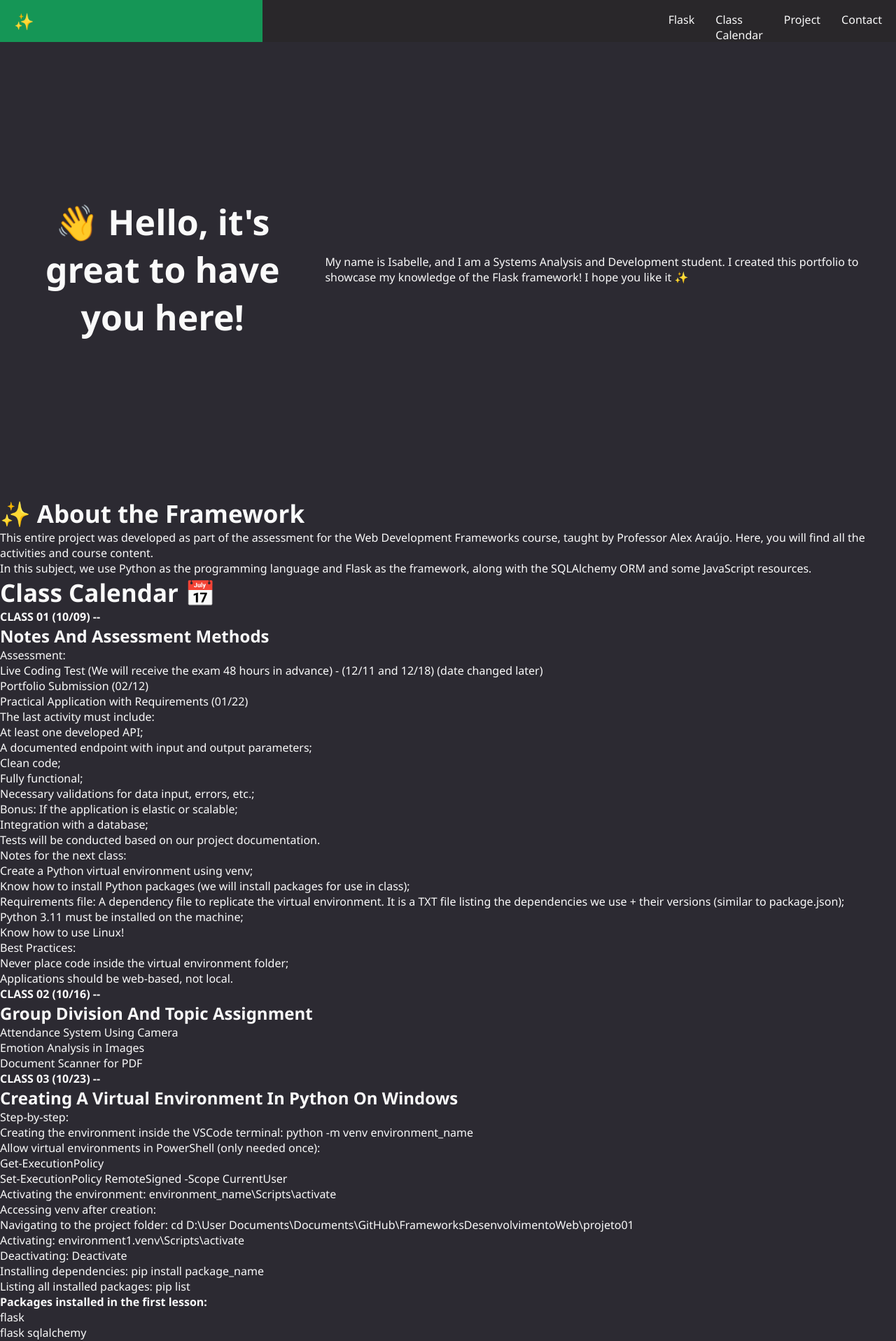
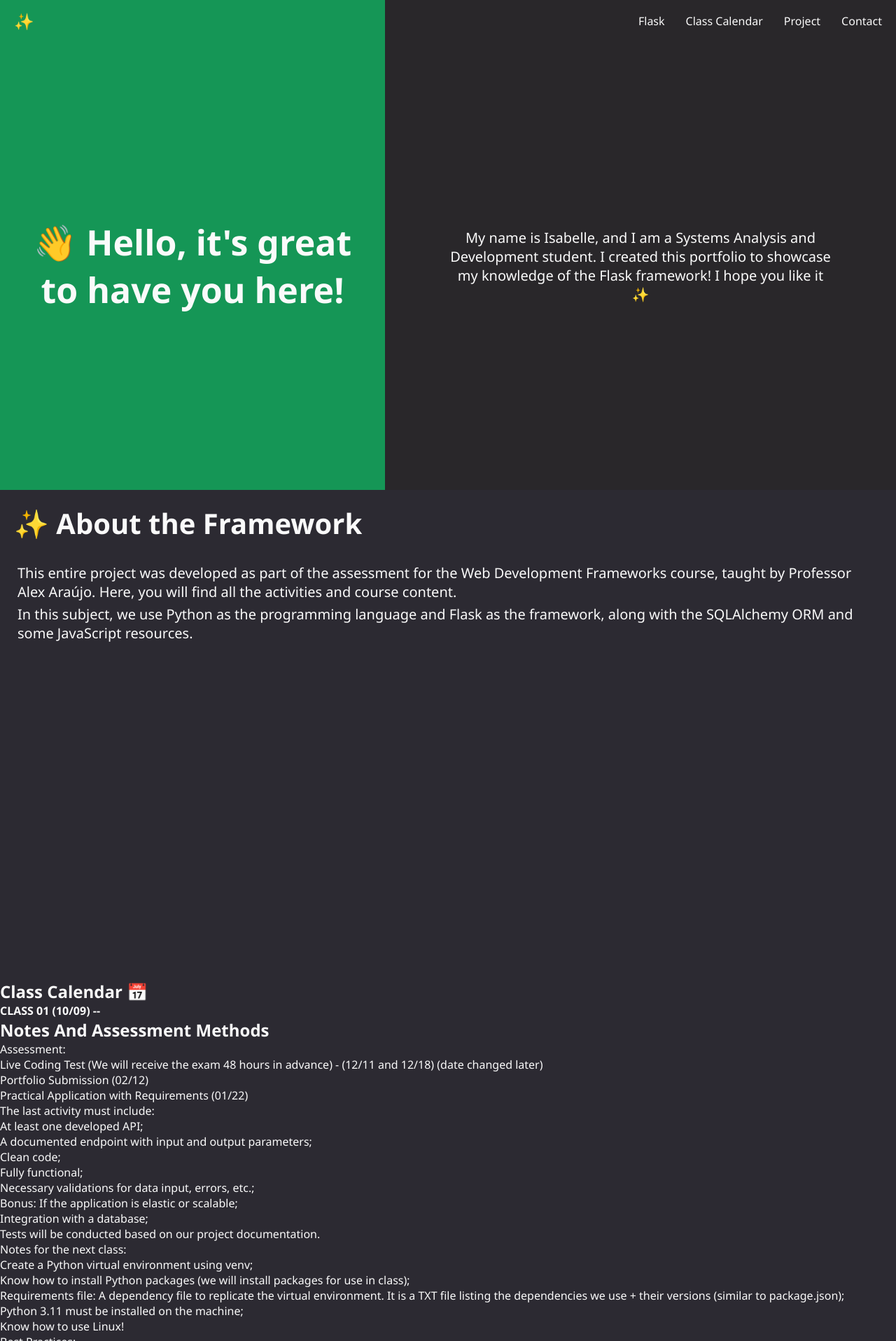
Before and after one commit to IsabelleRancan/FrameworksParaDesenvolvimentoWeb, a Flask app: page / in a window 1280 px wide. Shown: the top 1916 px of the page at 70% size. Run offline with Flask 3, Linux system fonts and the light colour scheme; parts of the project's set-up code (start-up, migrations or seed data) failed here and were passed over.

Commit message:
mais um pouco de estilização

```diff
--- a/PortifolioFrameworkFlask/static/css/style.css
+++ b/PortifolioFrameworkFlask/static/css/style.css
@@ -9,13 +9,12 @@
 }
 
 header nav {
-  display: flex;
-  justify-content: space-between;
+  display: grid;
+  grid-template-columns: 550px auto;
   align-items: center;
 }
 header nav .left-side-nav {
   background-color: #159656;
-  width: 550px;
   height: 60px;
   padding: 10px 20px;
   display: flex;
@@ -26,35 +25,61 @@ header nav .left-side-nav a {
   font-size: 23px;
 }
 header nav .right-side-nav {
-  width: 980px;
   height: 60px;
   background-color: #29272A;
   padding: 17px 20px;
   display: flex;
-  padding-left: 550px;
+  justify-content: flex-end;
+  align-items: center;
+  gap: 30px;
 }
 header nav .right-side-nav a {
-  gap: 15px;
-  margin-left: 30px;
   background-color: #29272A;
   font-size: 16px;
 }
 
 body #home {
-  height: 650px;
+  height: 640px;
+  display: grid;
+  grid-template-columns: 550px auto;
+  align-items: center;
+}
+body #home .left {
+  background-color: #159656;
   display: flex;
+  height: 100%;
+  padding: 20px;
+  justify-content: center;
   align-items: center;
-  justify-content: center;
-}
-body #home h1 {
-  width: 550px;
-  padding: 20px;
-  font-size: 50px;
   text-align: center;
 }
-body #home p {
-  width: 980px;
+body #home .left h1 {
+  background-color: #159656;
+  font-size: 50px;
 }
-body h1 {
-  font-size: 35px;
+body #home .right {
+  background-color: #29272A;
+  display: flex;
+  height: 100%;
+  padding: 20px;
+  justify-content: center;
+  align-items: center;
+  text-align: center;
+}
+body #home .right p {
+  background-color: #29272A;
+  font-size: 20px;
+  width: 550px;
+}
+body #flask {
+  height: 700px;
+  padding: 20px;
+}
+body #flask h1 {
+  font-size: 40px;
+  margin-bottom: 30px;
+}
+body #flask p {
+  font-size: 20px;
+  margin: 5px;
 }/*# sourceMappingURL=style.css.map */
--- a/PortifolioFrameworkFlask/static/css/style.scss
+++ b/PortifolioFrameworkFlask/static/css/style.scss
@@ -4,7 +4,7 @@ $second-color: #2C2A32;
 $third-color: #159656;
 $font-color: #FAFAFA;
 
-*{
+* {
     font-family: $font-stack;
     background-color: $second-color;
     color: $font-color;
@@ -12,40 +12,37 @@ $font-color: #FAFAFA;
     padding: 0;
     box-sizing: border-box;
     text-decoration: none;
-    //display: flex;
 }
 
-header{
-    nav{
-        display: flex;
-        justify-content: space-between;
+header {
+    nav {
+        display: grid;
+        grid-template-columns: 550px auto;
         align-items: center;
 
-        .left-side-nav{
+        .left-side-nav {
             background-color: $third-color;
-            width: 550px;
             height: 60px;
             padding: 10px 20px;
             display: flex;
             align-items: center;
 
-            a{
+            a {
                 background-color: $third-color;
                 font-size: 23px;
             }
         }
 
-        .right-side-nav{
-            width: 980px;
+        .right-side-nav {
             height: 60px;
             background-color: $primary-color;
             padding: 17px 20px;
             display: flex;
-            padding-left: 550px;
+            justify-content: flex-end;
+            align-items: center;
+            gap: 30px;
 
-            a{
-                gap: 15px;
-                margin-left: 30px;
+            a {
                 background-color: $primary-color;
                 font-size: 16px;
             }
@@ -53,25 +50,55 @@ header{
     }
 }
 
-body{
-    #home{
-        height: 650px;
-        display: flex;
+body {
+    #home {
+        height: 640px;
+        display: grid;
+        grid-template-columns: 550px auto;
         align-items: center;
-        justify-content: center;
+
+        .left {
+            background-color: $third-color;
+            display: flex;
+            height: 100%;
+            padding: 20px;
+            justify-content: center;
+            align-items: center;
+            text-align: center;
+
+            h1 {
+                background-color: $third-color;
+                font-size: 50px;
+            }
+        }
+
+        .right {
+            background-color: $primary-color;
+            display: flex;
+            height: 100%;
+            padding: 20px;
+            justify-content: center;
+            align-items: center;
+            text-align: center;
+
+            p {
+                background-color: $primary-color;
+                font-size: 20px;
+                width: 550px;
+            }
+        }
+    }
+    #flask {
+        height: 700px;
+        padding: 20px;
+
         h1{
-            //background-color: $third-color;
-            //height: 650px;
-            width: 550px;
-            padding: 20px;
-            font-size: 50px;
-            text-align: center;
+            font-size: 40px;
+            margin-bottom: 30px;
         }
         p{
-            width: 980px;
+            font-size: 20px;
+            margin: 5px;
         }
     }
-    h1{
-        font-size: 35px;
-    }
 }
--- a/PortifolioFrameworkFlask/templates/index.html
+++ b/PortifolioFrameworkFlask/templates/index.html
@@ -13,8 +13,12 @@
     {% include "navbar.html" %}
 
     <section id="home">
-        <h1>👋 Hello, it's great to have you here!</h1>
-        <p>My name is Isabelle, and I am a Systems Analysis and Development student. I created this portfolio to showcase my knowledge of the Flask framework! I hope you like it ✨</p>
+        <div class="left">
+            <h1>👋 Hello, it's great to have you here!</h1>
+        </div>
+        <div class="right">
+            <p>My name is Isabelle, and I am a Systems Analysis and Development student. I created this portfolio to showcase my knowledge of the Flask framework! I hope you like it ✨</p>
+        </div>
     </section>
 
     <section id="flask">
```
Also changed, not shown: 1 other file.
